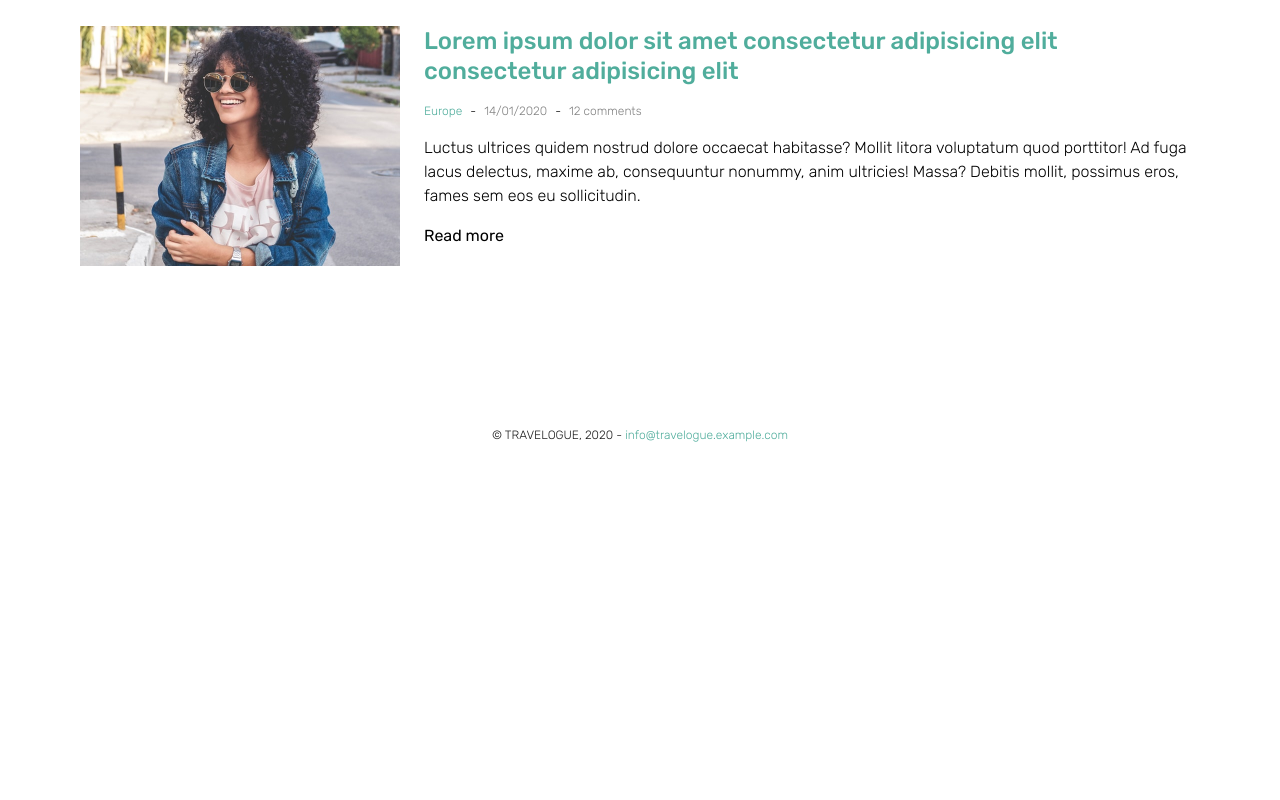
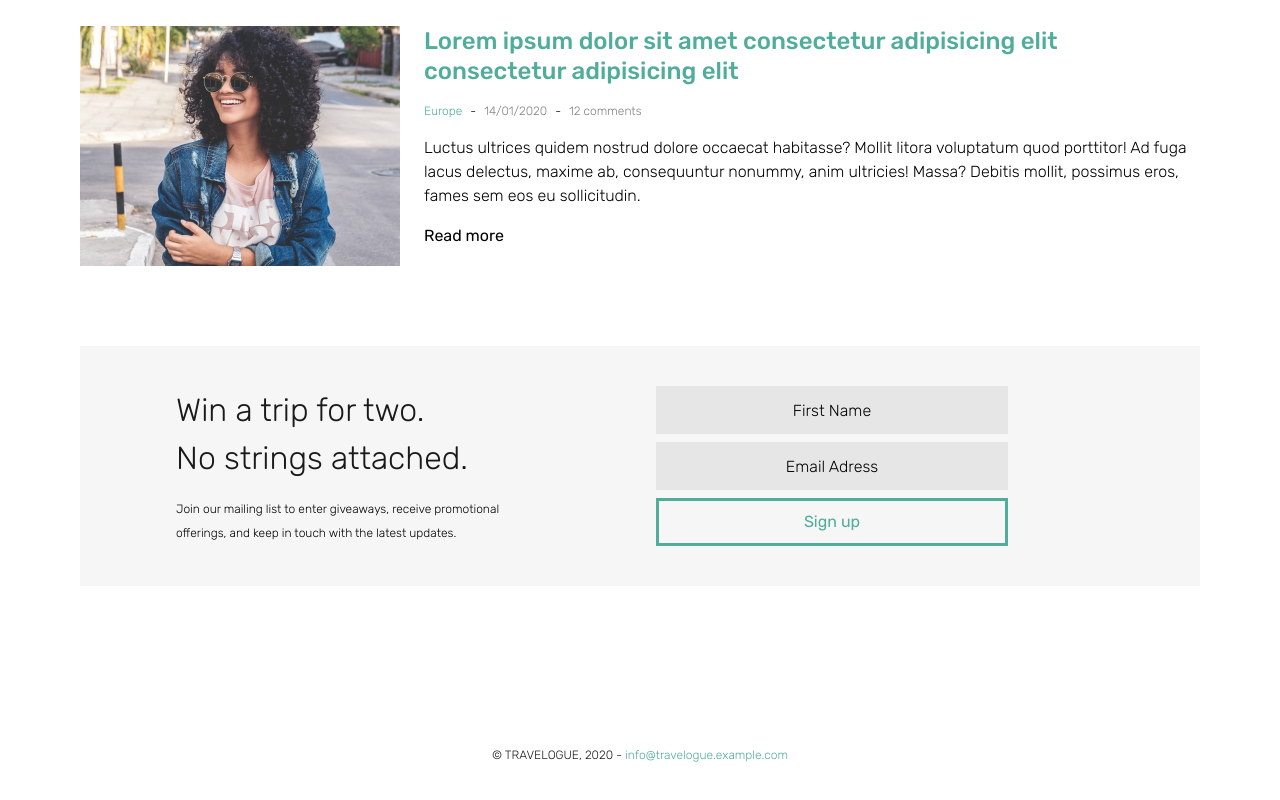
Before and after one commit to josipz88/travelouge, a plain HTML site: page index.html in a window 1280 px wide. Shown: the part 1918-2718 px from the top of the page. Before the commit the page ends 2442 px from the top, so only its background shows below. Drawn offline with Linux system fonts and the light colour scheme.

Commit message:
added newsletter form

```diff
--- a/index.html
+++ b/index.html
@@ -83,6 +83,17 @@
                         </div>
                     </div>
                 </div>
+                <div class="newsletter">
+                    <div class="newsletter-content">
+                        <div class="highlight color-text">Win a trip for two. </br> No strings attached.</div>
+                        <div class="highlight-subtitle">Join our mailing list to enter giveaways, receive promotional offerings, and keep in touch with the latest updates.</div>
+                    </div>
+                    <form class="form">
+                        <input class="form-entry form-text" type="text" name="firstName" placeholder="First Name">
+                        <input class="form-entry form-text" type="text" name="email" placeholder="Email Adress">
+                        <button class="button button-text color-primary" type="submit">Sign up</button>
+                    </form>
+                </div>
             </div>
             <div class="footer">
                 <div class="small color-text">
--- a/style.css
+++ b/style.css
@@ -39,6 +39,38 @@ Typography
     font-size: 12px;
     line-height: 150%;
 }
+
+
+.highlight{
+    font-family: Rubik, sans-serif;
+    line-height: 150%;
+    font-size: 32px;
+    font-weight: 300;
+}
+
+.highlight-subtitle{
+    font-family: Rubik, sans-serif;
+    line-height: 200%;
+    font-size: 12px;
+    font-weight: 200;
+}
+
+.form-text{
+    font-family: Rubik, sans-serif;
+    line-height: 100%;
+    font-size: 16px;
+    font-weight: 300;
+    text-align: center;
+}
+
+.button-text{
+    font-family: Rubik, sans-serif;
+    line-height: 100%;
+    font-size: 16px;
+    font-weight: 400;
+    text-align: center;
+}
+
 
 /**
 
@@ -229,3 +261,49 @@ Featured article
     aspect-ratio: 320 / 240;
     object-fit: cover;
 }
+
+
+/**
+
+Newsletter styles
+
+**/
+
+.newsletter{
+    display: flex;
+    flex-direction: row;
+    gap: 128px;
+    justify-content: space-between;
+    padding: 40px 192px 40px 96px;
+    background-color: #f6f6f6;
+}
+
+.newsletter-content{
+    display: flex;
+    flex-direction: column;
+    gap: 14.55px;
+}
+
+.form{
+    display: flex;
+    flex-direction: column;
+    gap: 8px;
+    justify-content: center;
+    align-items: center;
+}
+
+.form-entry{
+    width: 352px;
+    height: 48px;
+    background-color: #E6E6E6;
+    padding: 8px 16px;
+}
+
+.button{
+    width: 352px;
+    height: 48px;
+    background-color: #f6f6f6;
+    padding: 8px 16px;
+    border-style: solid;
+    border-color: #50ad9c;
+}
```
